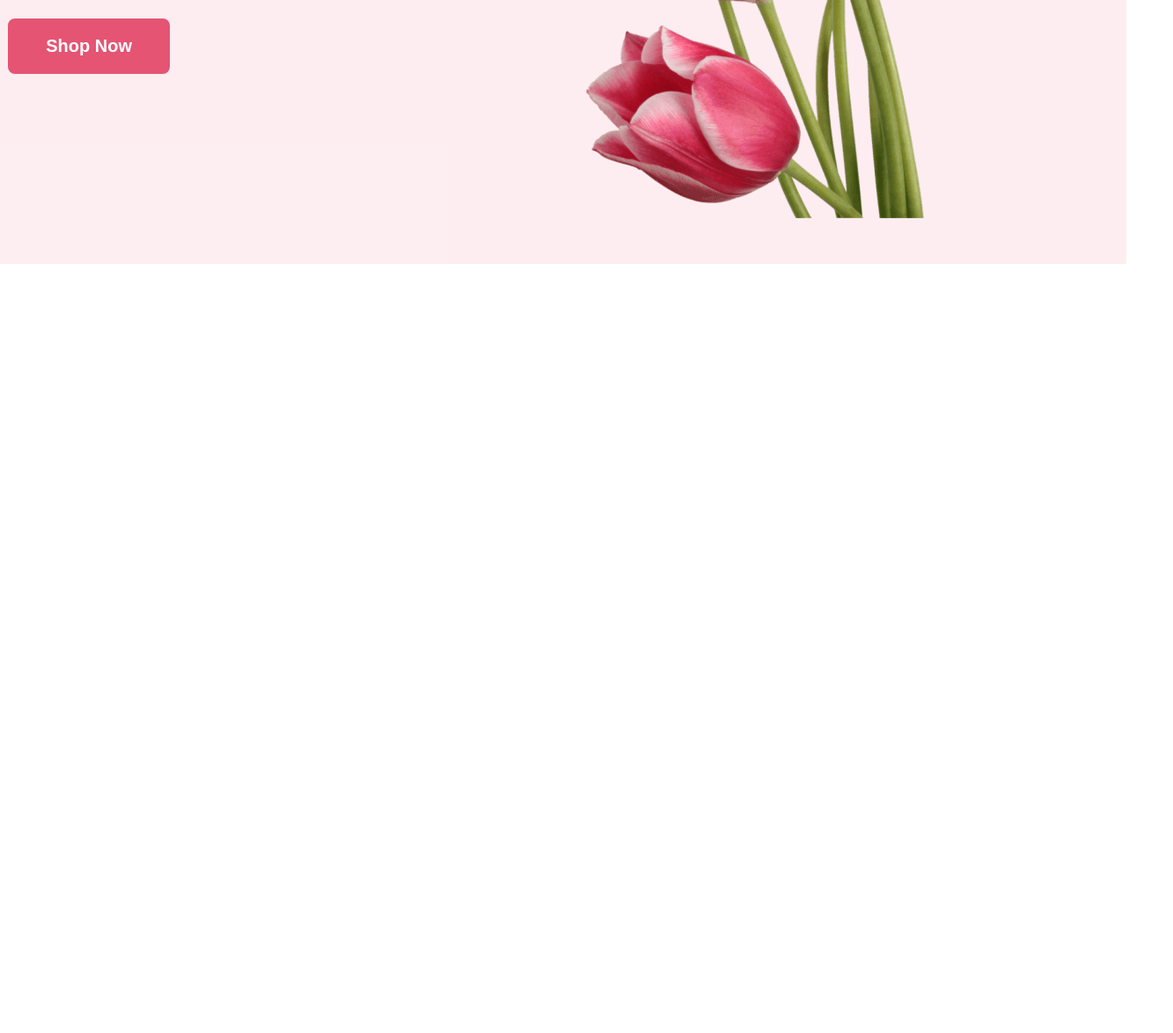
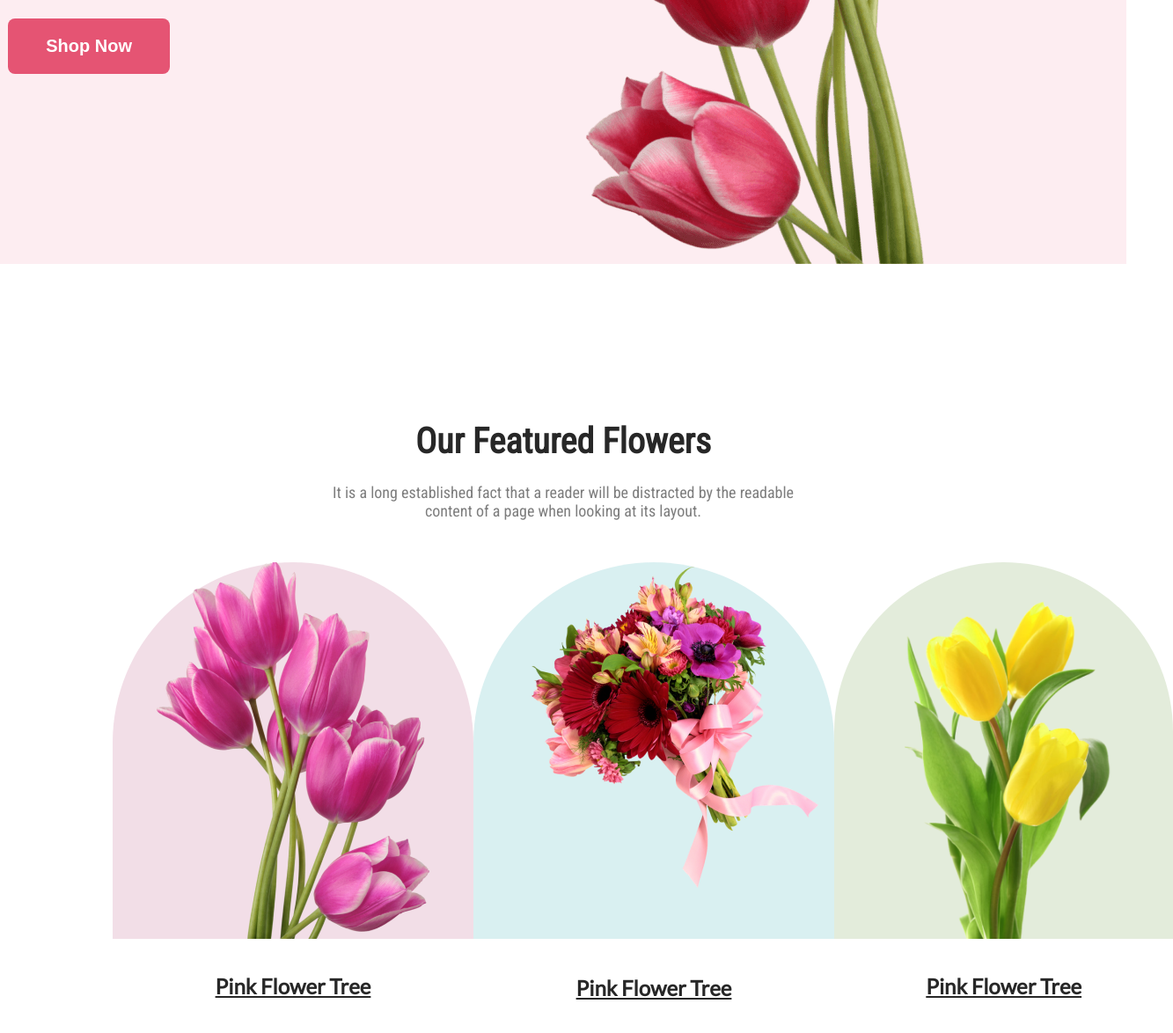
Before and after one commit to Git-Ratikul-Islam/Assignment-flower-shop, a plain HTML site: page index.html in a window 1280 px wide. Shown: the part 600-1774 px from the top of the page at 88% size, 1333 px wide, since content can reach past the window. Before the commit the page ends 900 px from the top, so only its background shows below. Drawn offline with Linux system fonts and the light colour scheme.

Commit message:
featured-section-added

```diff
--- a/index.html
+++ b/index.html
@@ -37,6 +37,45 @@
 
       </header>
       <main>
+            <!-- featured section start form here -->
+            <section class="featured-section">
+                  <div class="featured-text">
+                        <h1 class="featured-heading-text">Our Featured Flowers</h1>
+                        <p class="featured-paragraph-text">It is a long established fact that a reader will be
+                              distracted by the readable <br> content
+                              of a page when looking at its layout.</p>
+                  </div>
+
+                  <div class="featured-flower-section">
+                        <div class="features features-pink-colour">
+                              <img src="/Flower Asset/pngwing 6.png" alt="">
+                              <div class="paragraph-horizontal">
+                                    <p class="underline">Pink Flower Tree</p>
+                              </div>
+
+                        </div>
+                        <div class="features features-light-colour">
+                              <img src="/Flower Asset/pngwing 5.png" alt="">
+                              <div class="lighblue-paragraph">
+                                    <p class="underline">Pink Flower Tree</p>
+
+                              </div>
+
+
+                        </div>
+                        <div class="features features-olive-colour">
+                              <img class="features-third-image" src="/Flower Asset/pngwing 7.png" alt="">
+                              <div class="paragraph-horizontal">
+                                    <p class="underline">Pink Flower Tree</p>
+
+                              </div>
+                        </div>
+                  </div>
+
+
+
+
+            </section>
 
       </main>
       <footer>
--- a/style.css
+++ b/style.css
@@ -54,4 +54,111 @@ body {
 }
 
 
-.banner-image {}
+.banner-image {
+      padding-top: 104px;
+}
+
+
+
+
+/* featured text area  start from here */
+.featured-section {
+      height: 100vh;
+}
+
+.featured-text {
+      text-align: center;
+      margin-top: 178px;
+}
+
+.featured-heading-text {
+      color: #272727;
+      text-align: center;
+      font-size: 40px;
+      font-weight: 800;
+
+}
+
+.featured-paragraph-text {
+      color: rgba(39, 39, 39, 0.60);
+      text-align: center;
+      font-size: 18px;
+      font-weight: 400;
+      padding-top: 24px;
+}
+
+
+/* featured section starts here */
+.featured-flower-section {
+      width: 80%;
+      margin: auto;
+      display: flex;
+      justify-content: space-evenly;
+      /* gap: 50px; */
+
+
+}
+
+.features {
+      margin-top: 48px;
+      width: 310px;
+      height: 428px;
+
+
+}
+
+.features-third-image {
+      height: 428px;
+      flex-shrink: 0;
+}
+
+.features-pink-colour {
+
+      border-radius: 300px 300px 0px 0px;
+      background-color: rgba(167, 33, 98, 0.15);
+      padding: 0px 50px 0px 50px;
+
+}
+
+.features-light-colour {
+      border-radius: 300px 300px 0px 0px;
+      background: rgba(5, 151, 160, 0.15);
+      padding: 0px 50px 0px 50px;
+
+}
+
+.features-olive-colour {
+      border-radius: 300px 300px 0px 0px;
+      background: rgba(71, 125, 17, 0.15);
+      padding: 0px 50px 0px 50px;
+}
+
+.horizontal-line {
+      width: 33.5%;
+      text-decoration: underline;
+
+}
+
+
+.underline {
+      text-decoration: underline;
+      padding-top: 32px;
+      color: #272727;
+      text-align: center;
+      font-family: Lato;
+      font-size: 24px;
+      font-style: normal;
+      font-weight: 700;
+      line-height: 35px;
+}
+
+.lighblue-paragraph {
+      padding-top: 60px;
+}
+
+
+
+.padding-second-image {
+      padding-top: 60px;
+      height: 300px;
+}
```
